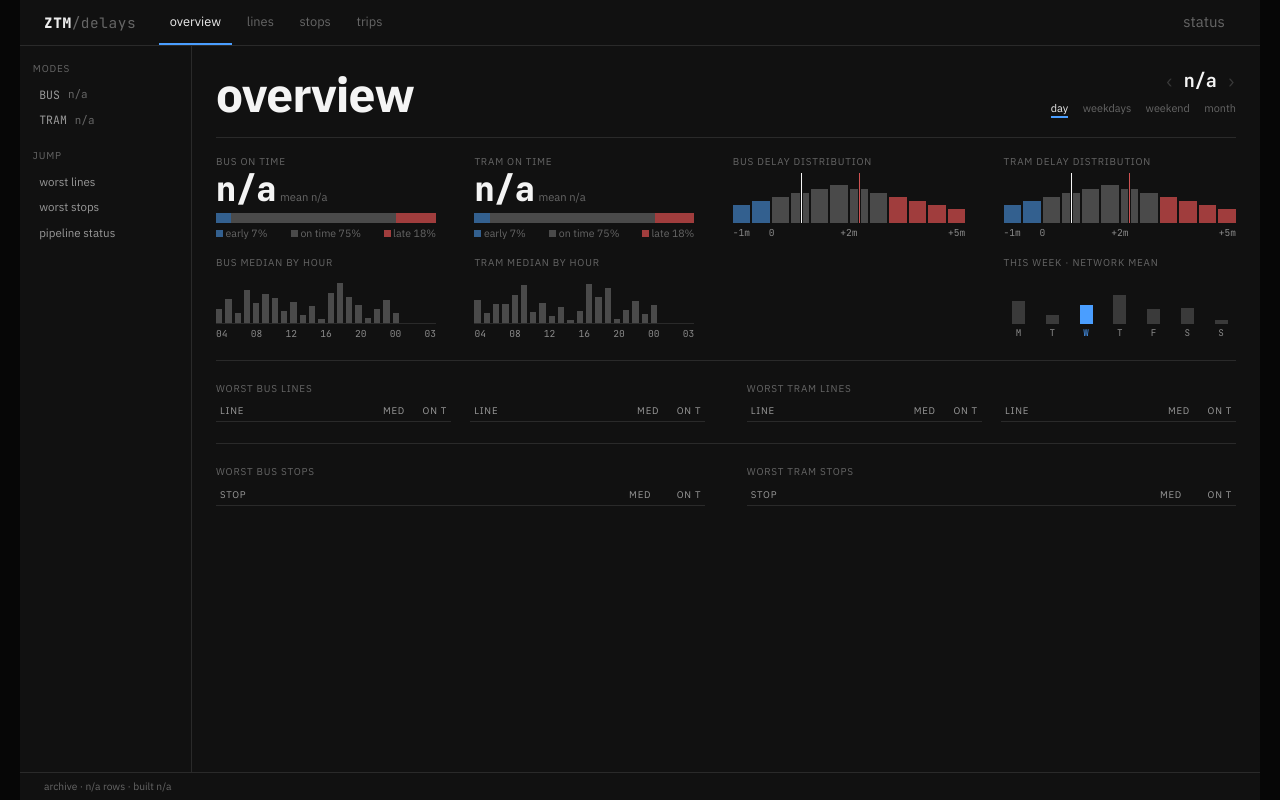
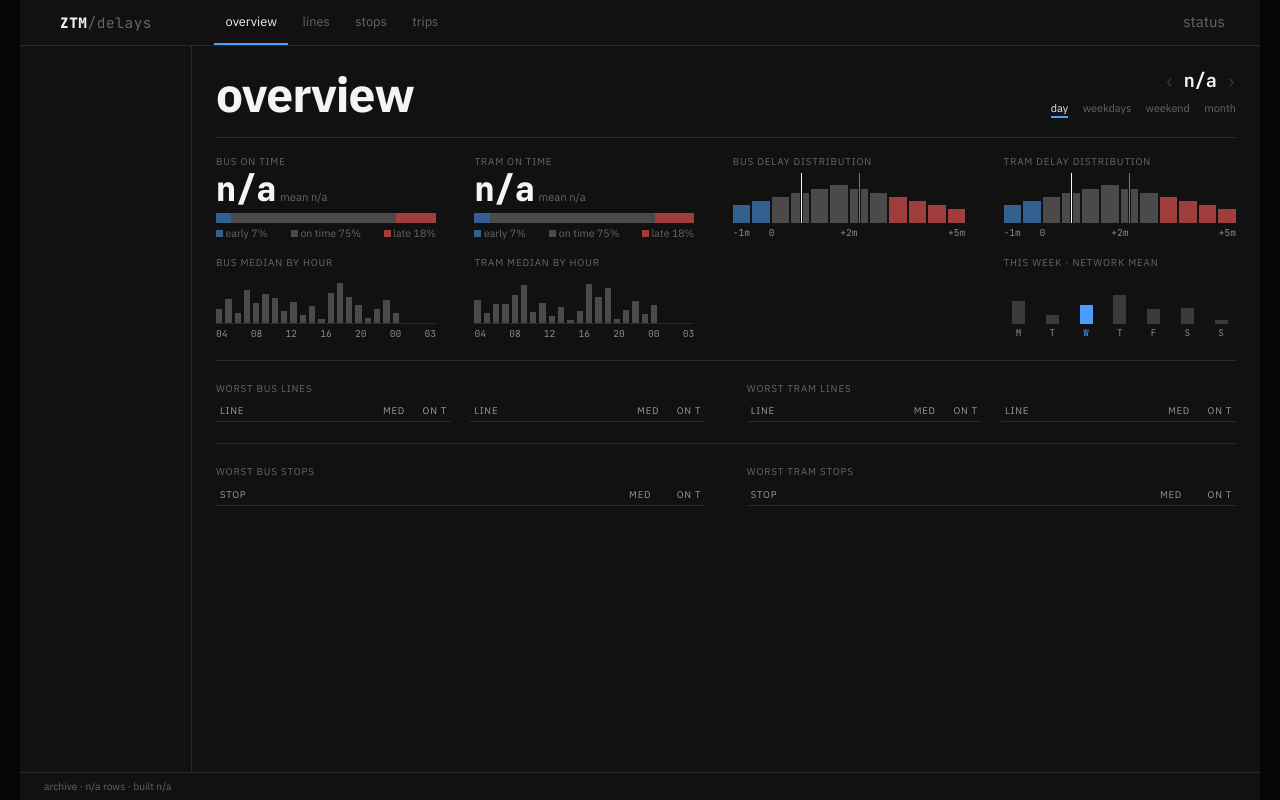
Before and after one commit to adrunkhuman/ztm-delays, a Flask app: page / in a window 1280 px wide. Run offline with Flask 3, Linux system fonts and the light colour scheme; data that the repository does not hold is empty.

Commit message:
Refine frontend navigation layout

```diff
--- a/frontend/ztm_frontend/static/site.css
+++ b/frontend/ztm_frontend/static/site.css
@@ -17,6 +17,7 @@
   --red: #e05555;
   --nav-height: 46px;
   --footer-height: 28px;
+  --rail-width: 172px;
   --mono: "JetBrains Mono", ui-monospace, monospace;
   --sans: "IBM Plex Sans", system-ui, sans-serif;
 }
@@ -116,15 +117,15 @@ td:nth-child(n + 2) {
   display: flex;
   flex: none;
   align-items: stretch;
-  gap: 1.4rem;
   height: var(--nav-height);
-  padding: 0 1.5rem;
   border-bottom: 1px solid var(--border);
 }
 
 .brand {
   display: flex;
+  flex: 0 0 var(--rail-width);
   align-items: center;
+  justify-content: center;
   font-family: var(--mono);
   font-size: 0.9rem;
   font-weight: 800;
@@ -139,6 +140,7 @@ td:nth-child(n + 2) {
 .nav-links {
   display: flex;
   gap: 0.2rem;
+  padding-left: 1.4rem;
   font-size: 0.8rem;
 }
 
@@ -164,12 +166,13 @@ td:nth-child(n + 2) {
 
 .status-link {
   margin-left: auto;
+  margin-right: 1.5rem;
 }
 
 .body {
   display: grid;
   flex: 1;
-  grid-template-columns: 172px minmax(0, 1fr);
+  grid-template-columns: var(--rail-width) minmax(0, 1fr);
   min-height: 0;
 }
 
@@ -2097,6 +2100,20 @@ td:nth-child(n + 2) {
     overflow-x: auto;
   }
 
+  .brand {
+    flex: none;
+    justify-content: flex-start;
+    border-right: 0;
+  }
+
+  .nav-links {
+    padding-left: 0;
+  }
+
+  .status-link {
+    margin-right: 0;
+  }
+
   .body,
   .dirs,
   .two-up,
--- a/frontend/ztm_frontend/templates/overview.html
+++ b/frontend/ztm_frontend/templates/overview.html
@@ -5,21 +5,7 @@
 
 {% block body %}
   <div class="body">
-    <aside class="rail">
-      <div class="railgroup">
-        <div class="label">Modes</div>
-        {% for mode in ["bus", "tram"] %}
-          {% set row = mode_stats.get(mode) %}
-          <a class="rail-link" href="#{{ mode }}"><span class="mono">{{ mode|upper }}</span><span class="spct {{ row.on_time_rate|percent_class if row else 'muted' }}">{{ row.on_time_rate|percent if row else "n/a" }}</span></a>
-        {% endfor %}
-      </div>
-      <div class="railgroup">
-        <div class="label">Jump</div>
-        <a class="rail-link" href="#worst-lines">worst lines</a>
-        <a class="rail-link" href="#worst-stops">worst stops</a>
-        <a class="rail-link" href="{{ url_for('status') }}">pipeline status</a>
-      </div>
-    </aside>
+    <aside class="rail"></aside>
 
     <main class="main">
       <header class="head">
```
